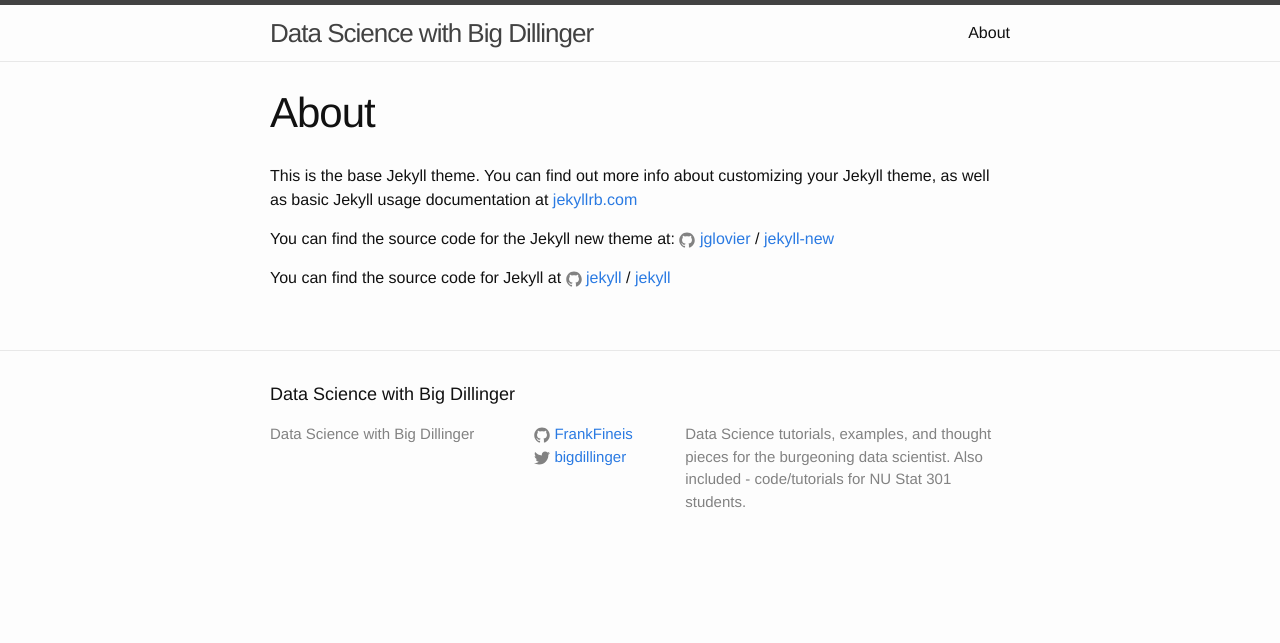
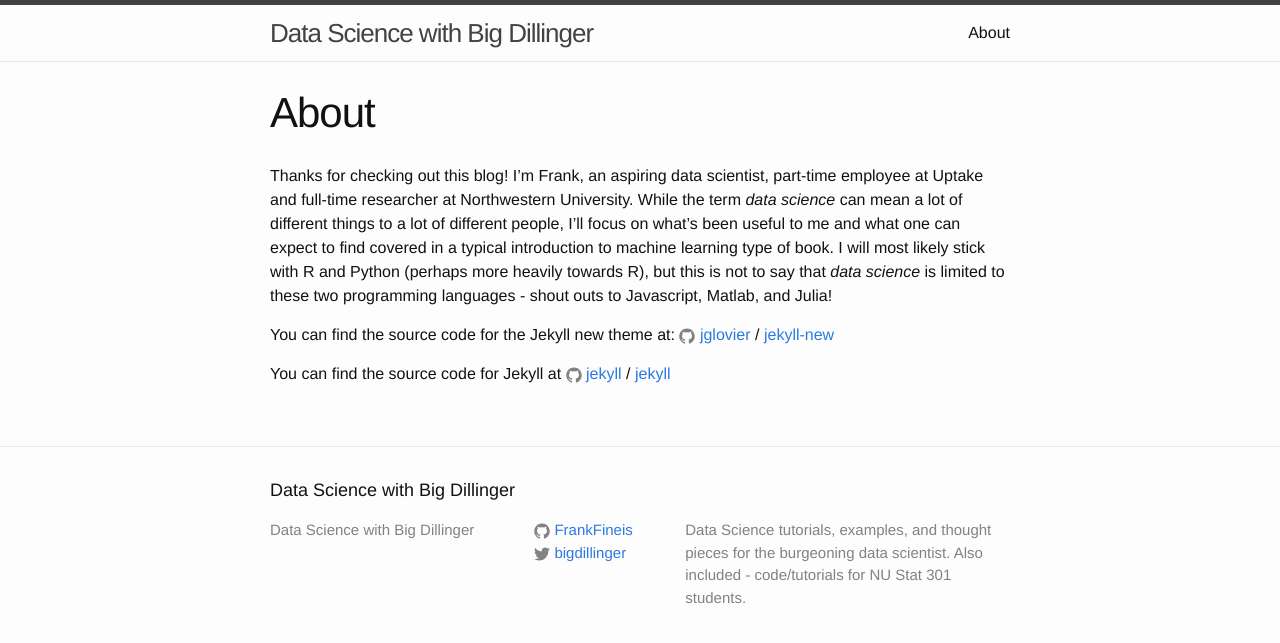
Before and after one commit to FrankFineis/FrankFineis.github.io, a Jekyll site: the page built from about.md, in a window 1280 px wide. Shown: the top 643 px of the page. Built offline with Jekyll 4.4.1, drawn with Linux system fonts in a browser that asks for light colours.

Commit message:
altering about file

```diff
--- a/about.md
+++ b/about.md
@@ -4,7 +4,7 @@ title: About
 permalink: /about/
 ---
 
-This is the base Jekyll theme. You can find out more info about customizing your Jekyll theme, as well as basic Jekyll usage documentation at [jekyllrb.com](http://jekyllrb.com/)
+Thanks for checking out this blog! I'm Frank, an aspiring data scientist, part-time employee at Uptake and full-time researcher at Northwestern University. While the term _data science_ can mean a lot of different things to a lot of different people, I'll focus on what's been useful to me and what one can expect to find covered in a typical introduction to machine learning type of book. I will most likely stick with R and Python (perhaps more heavily towards R), but this is not to say that _data science_ is limited to these two programming languages - shout outs to Javascript, Matlab, and Julia!
 
 You can find the source code for the Jekyll new theme at:
 {% include icon-github.html username="jglovier" %} /
```
